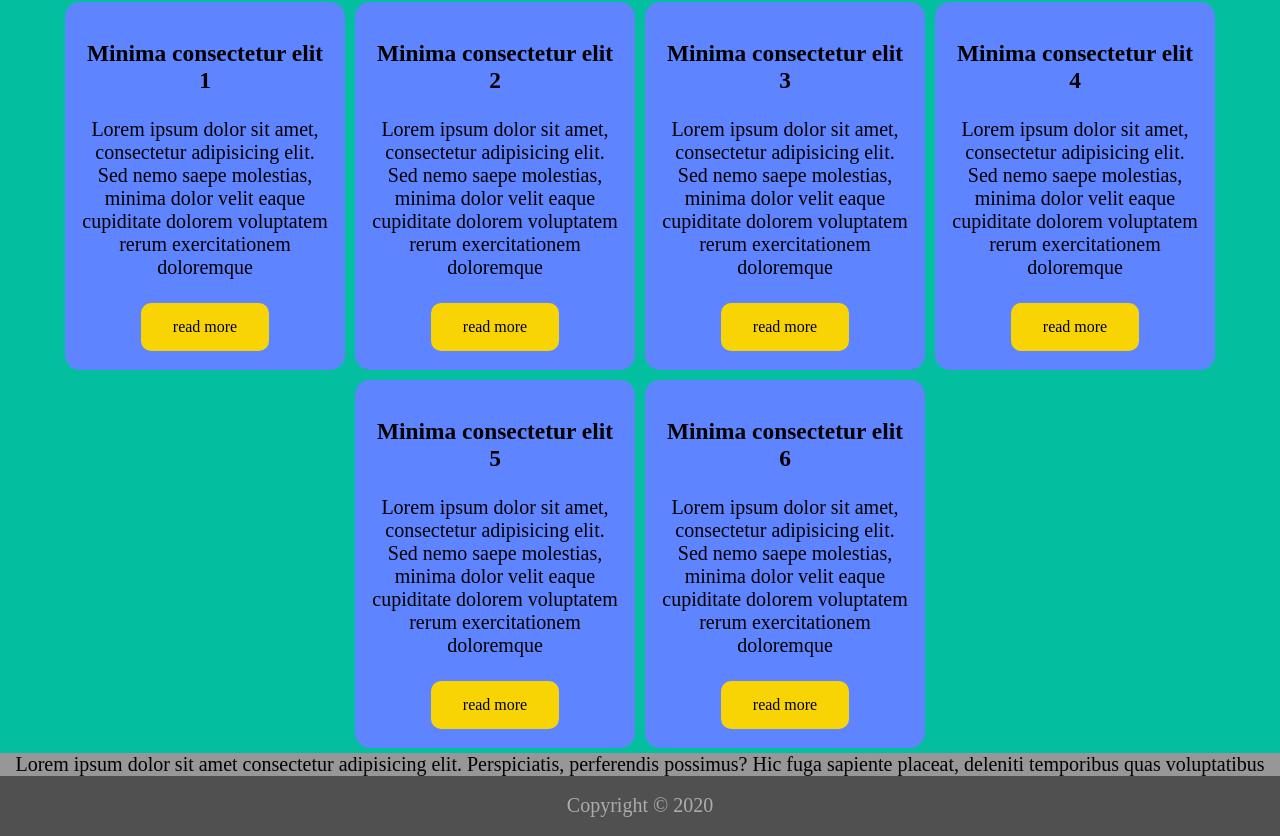
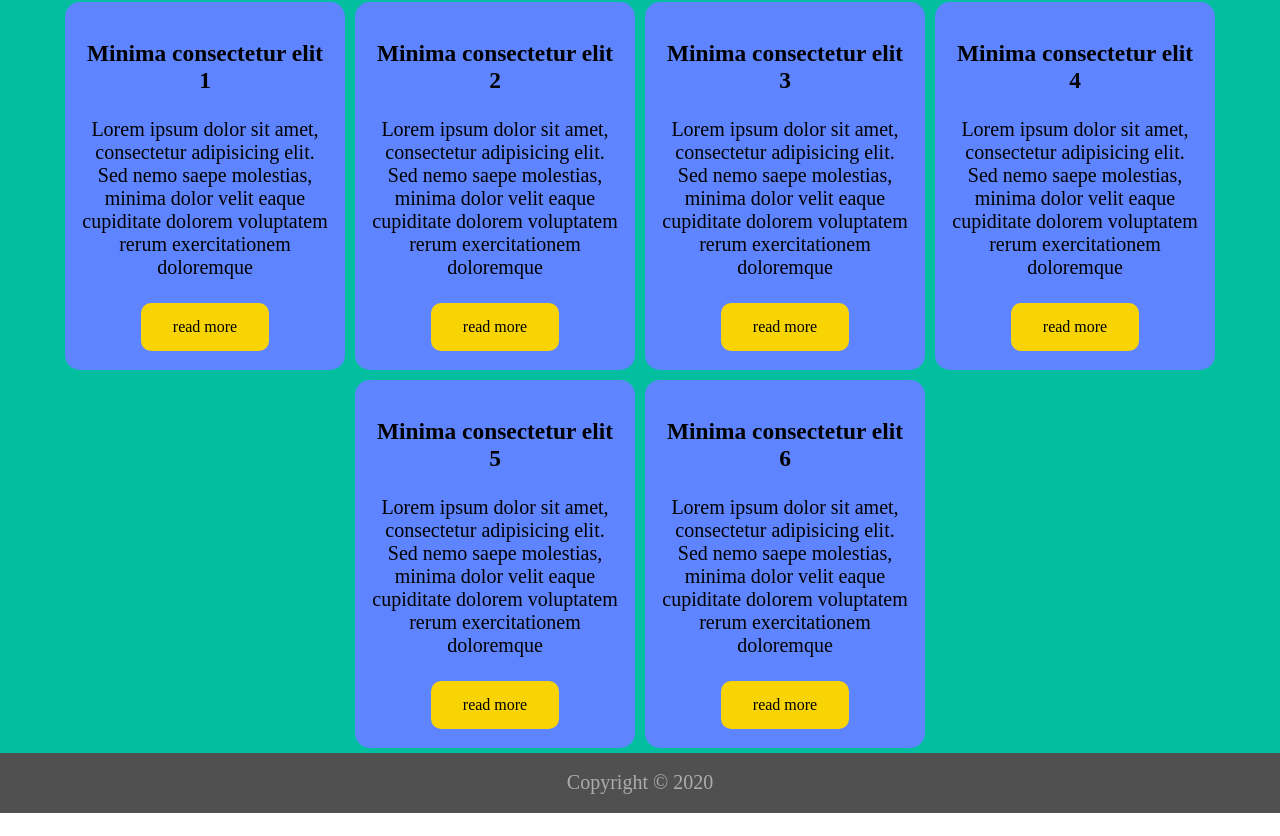
Before and after one commit to csgt7/test-project, a plain HTML site: page app/index.html in a window 1280 px wide. Shown: the part 65-901 px from the top of the page. After the commit the page ends 878 px from the top, so only its background shows below. Drawn offline with Linux system fonts and the light colour scheme.

Commit message:
html is changed

```diff
--- a/app/index.html
+++ b/app/index.html
@@ -59,9 +59,6 @@
                 </div>
             </div>
         </div>
-        <div class="about">
-            <span>Lorem ipsum dolor sit amet consectetur adipisicing elit. Perspiciatis, perferendis possimus? Hic fuga sapiente placeat, deleniti temporibus quas voluptatibus</span>
-        </div>
     </div>
     <div class="footer">
         <span class="copyright">Copyright &copy; 2020</span>
```
